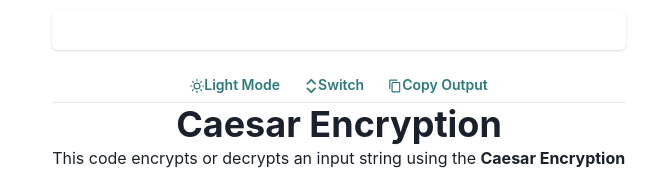
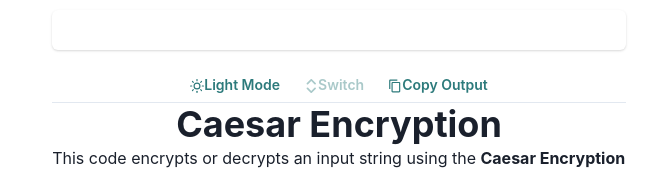
Before and after one commit to nf-projects/caesar-cipher, a Next.js app: page / in a window 1280 px wide. Shown: the part 408-578 px from the top of the page, without its empty margins (301-958 px from the left). Built offline with nearby package versions, Linux system fonts and the light colour scheme.

Commit message:
disable switch button when empty input

```diff
--- a/components/encrypter.tsx
+++ b/components/encrypter.tsx
@@ -100,6 +100,7 @@ const EncrypterComponent: NextPage = () => {
             colorScheme="teal"
             size="sm"
             mt="20px"
+            isDisabled={input == ""}
           >
             <ArrowUpDownIcon></ArrowUpDownIcon>
             Switch
```
